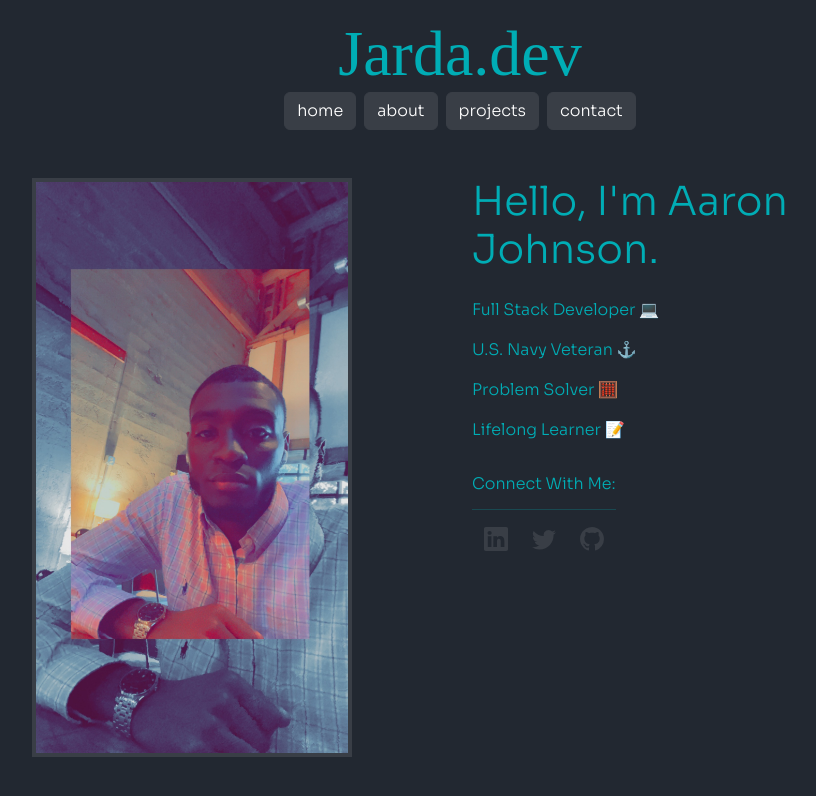
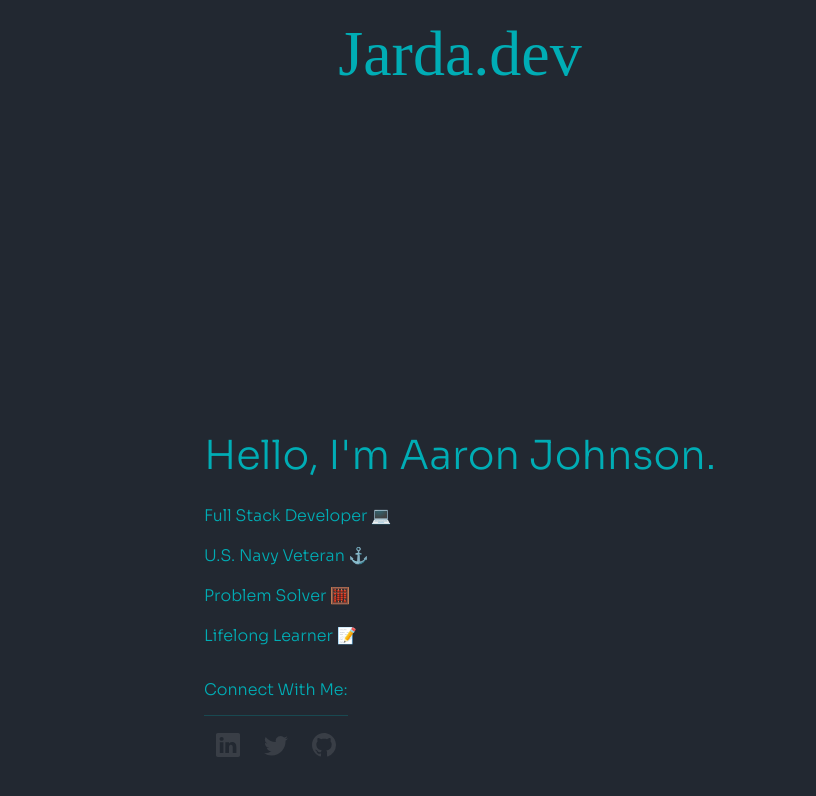
Before and after one commit to jardadev/portfolio_site, a React (Create React App) app: page / in a window 1280 px wide. Shown: the top 796 px of the page, without its empty margins (180-996 px from the left). Built offline with nearby package versions, Linux system fonts and the light colour scheme; a web font is replaced by a local one.

Commit message:
refactor lift state to app component

```diff
--- a/src/App.js
+++ b/src/App.js
@@ -1,12 +1,52 @@
+import React, { useState } from 'react';
 import AppLayout from './containers/AppLayout';
 import Content from './views/Content';
 import Navbar from './components/Navbar/Navbar.jsx';
 
 const App = () => {
+	const [defaultView, setDefaultView] = useState(true);
+	const [aboutView, setAboutView] = useState(false);
+	const [projectsView, setProjectsView] = useState(false);
+	const [contactView, setContactView] = useState(false);
+	const setView = (view) => {
+		switch (view) {
+			case 'about':
+				setDefaultView(false);
+				setContactView(false);
+				setProjectsView(false);
+				setAboutView(true);
+				break;
+			case 'projects':
+				setDefaultView(false);
+				setAboutView(false);
+				setContactView(false);
+				setProjectsView(true);
+				break;
+			case 'contact':
+				setDefaultView(false);
+				setAboutView(false);
+				setProjectsView(false);
+				setContactView(true);
+				break;
+			case 'home':
+				setAboutView(false);
+				setProjectsView(false);
+				setContactView(false);
+				setDefaultView(true);
+				break;
+			default:
+				break;
+		}
+	};
 	return (
 		<AppLayout>
-			<Navbar />
-			<Content />
+			<Navbar setView={setView} />
+			<Content
+				defaultView={defaultView}
+				aboutView={aboutView}
+				contactView={contactView}
+				projectsView={projectsView}
+			/>
 		</AppLayout>
 	);
 };
--- a/src/views/Content.jsx
+++ b/src/views/Content.jsx
@@ -1,96 +1,22 @@
-import React, { useState } from 'react';
 import MainContentContainer from '../containers/MainContentContainer';
-import Row from 'react-bootstrap/Row';
-import Col from 'react-bootstrap/Col';
+
 import { AnimatePresence } from 'framer-motion';
 
 import Landing from '../components/Landing/Landing';
 import About from '../components/About/About';
+import Projects from '../components/Projects/Projects';
+import Contact from '../components/Contact/Contact';
 import './Content.sass';
 
-const Content = () => {
-	const [defaultView, setDefaultView] = useState(true);
-	const [aboutView, setAboutView] = useState(false);
-	const [projectsView, setProjectsView] = useState(false);
-	const [contactView, setContactView] = useState(false);
-
-	// FIXME: Change function calls to '!view' so that I may click the view button to show component and again to hide component and show landing component
-	const setView = (view) => {
-		switch (view) {
-			case 'about':
-				setDefaultView(false);
-				setContactView(false);
-				setProjectsView(false);
-				setAboutView(true);
-				break;
-			case 'projects':
-				setDefaultView(false);
-				setAboutView(false);
-				setContactView(false);
-				setProjectsView(true);
-				break;
-			case 'contact':
-				setDefaultView(false);
-				setAboutView(false);
-				setProjectsView(false);
-				setContactView(true);
-				break;
-			case 'home':
-				setAboutView(false);
-				setProjectsView(false);
-				setContactView(false);
-				setDefaultView(true);
-				break;
-			default:
-				break;
-		}
-	};
-
+const Content = ({ defaultView, aboutView, projectsView, contactView }) => {
 	return (
 		<MainContentContainer>
-			<div className='view-buttons'>
-				<button
-					className='btn btn-primary'
-					onClick={() => setView('home')}
-				>
-					home
-				</button>
-				<button
-					className='btn btn-primary'
-					onClick={() => setView('about')}
-				>
-					about
-				</button>
-				<button
-					className='btn btn-primary'
-					onClick={() => setView('projects')}
-				>
-					projects
-				</button>
-				<button
-					className='btn btn-primary'
-					onClick={() => setView('contact')}
-				>
-					contact
-				</button>
-			</div>
-			<Row>
-				<Col>
-					<img
-						className='cover-img'
-						src='/assets/images/cover.jpg'
-						alt='Aaron Johnson wearing a green shirt, smiling.'
-					/>
-				</Col>
-				<Col>
-					<AnimatePresence>
-						{defaultView && <Landing />}
-						{aboutView && <About />}
-						{projectsView && <div>Projects</div>}
-						{contactView && <div>Contact</div>}
-					</AnimatePresence>
-				</Col>
-			</Row>
+			<AnimatePresence>
+				{defaultView && <Landing />}
+				{aboutView && <About />}
+				{projectsView && <Projects />}
+				{contactView && <Contact />}
+			</AnimatePresence>
 		</MainContentContainer>
 	);
 };
```
